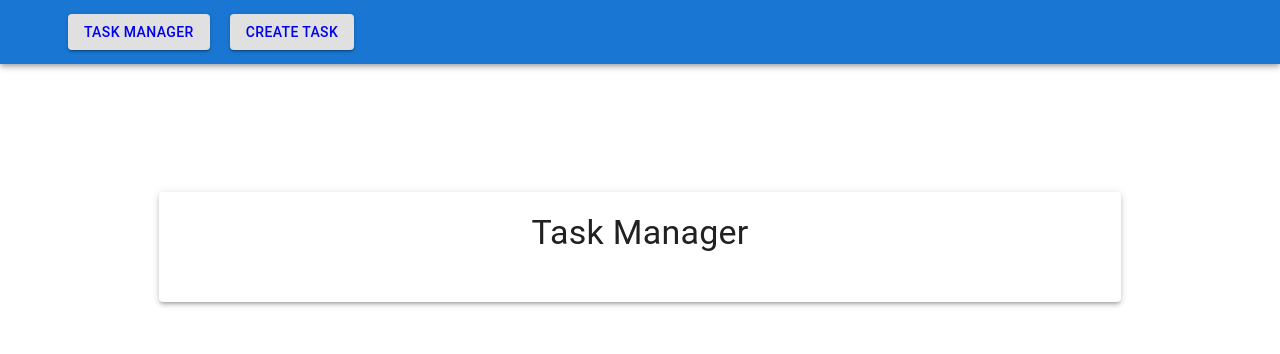
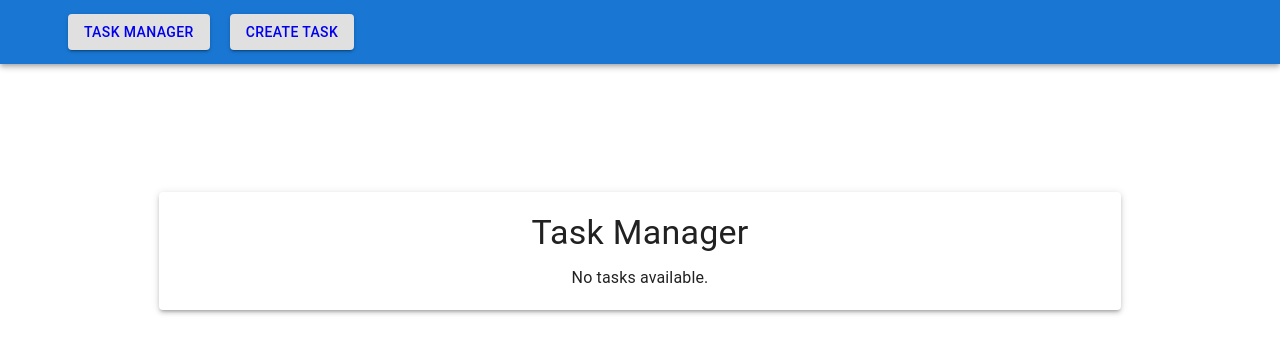
Before and after one commit to Shiveshs/task-manager, a React (Create React App) app: page / in a window 1280 px wide. Shown: the top 354 px of the page. Built offline with nearby package versions, Linux system fonts and the light colour scheme.

Commit message:
adding conditional rendering

```diff
--- a/src/Components/Pages/TaskManager/TaskManager.js
+++ b/src/Components/Pages/TaskManager/TaskManager.js
@@ -33,7 +33,11 @@ const TaskManager = ({ tasks, onTaskDelete, onTaskEdit }) => {
       <Typography variant='h4' align='center' gutterBottom>
         Task Manager
       </Typography>
-      <List>
+      {tasks.length === 0 ? (
+        <Typography variant="body1" align="center">
+          No tasks available.
+        </Typography>
+      ):(<List>
         {tasks.map((task, index) => (
           <Card
             key={index}
@@ -69,7 +73,7 @@ const TaskManager = ({ tasks, onTaskDelete, onTaskEdit }) => {
             </CardContent>
           </Card>
         ))}
-      </List>
+      </List>)}
       {editingTask && (
         <TaskForm
           onTaskAdd={(updatedTask, isEdit) => {
```
